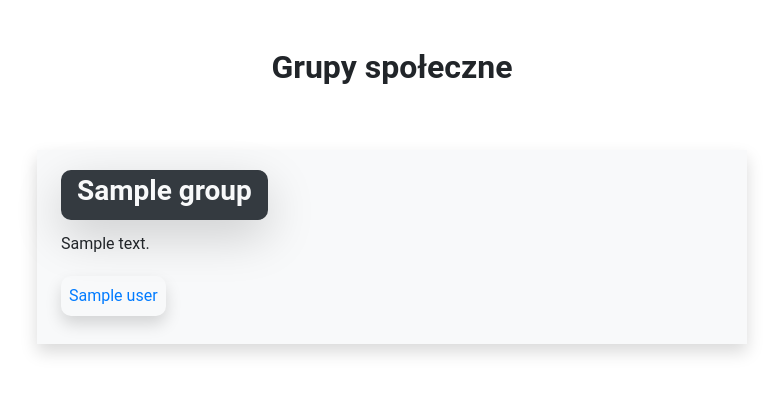
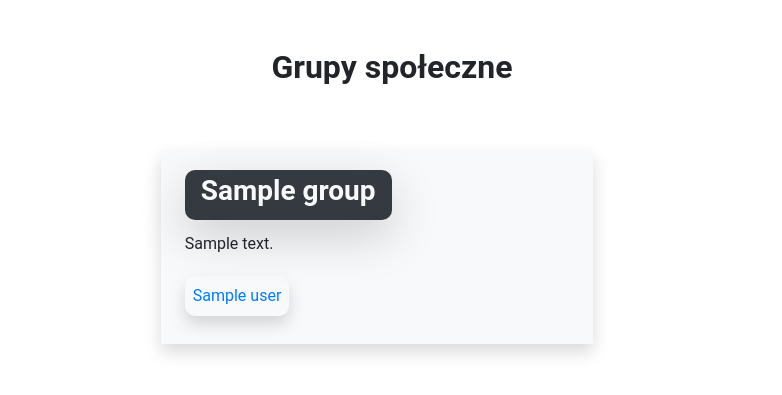
Before and after one commit to JakubRaban/covid-tweet-analysis, a Flask app: template templates/user-groups.html in a window 1280 px wide. Shown: the part 56-451 px from the top of the page, without its empty margins (248-1030 px from the left). Run offline with Flask 2, Linux system fonts and the light colour scheme; the template is opened without the code that fills it: most values are stand-ins (such as "Sample title", 1, 10 or a date in 2020); some libraries are stand-ins or nearby versions.

Commit message:
Tweak groups view

```diff
--- a/templates/user-groups.html
+++ b/templates/user-groups.html
@@ -21,9 +21,9 @@
     Grupy społeczne
 </h2>
 
-<div class='container'>
+<div class='container d-flex flex-wrap justify-content-center'>
     {% for group in groups %}
-    <div class='mx-auto d-flex justify-content-center col-md-8'>
+    <div class='d-flex col-lg-5'>
         <div class='row my-3 bg-light shadow p-3 w-100'>
             <div class='container pt-0 pb-2 rounded-5'>
                 <div class='row py-1'>
@@ -53,7 +53,7 @@
                     {% endfor %}
                     {% if group.users|length > 6 %}
                     <a class="button" data-toggle="modal" data-target="#{{group.name}}-modal-{{loop.index}}" href='#'>
-                        <div class=' mx-2 my-1 d-flex flex-row flex-wrap shadow rounded-5 p-2'>
+                        <div class='mx-2 my-1 d-flex flex-row flex-wrap shadow rounded-5 p-2'>
                             <div class="text-center v-center">
                                 ...
                             </div>
```
